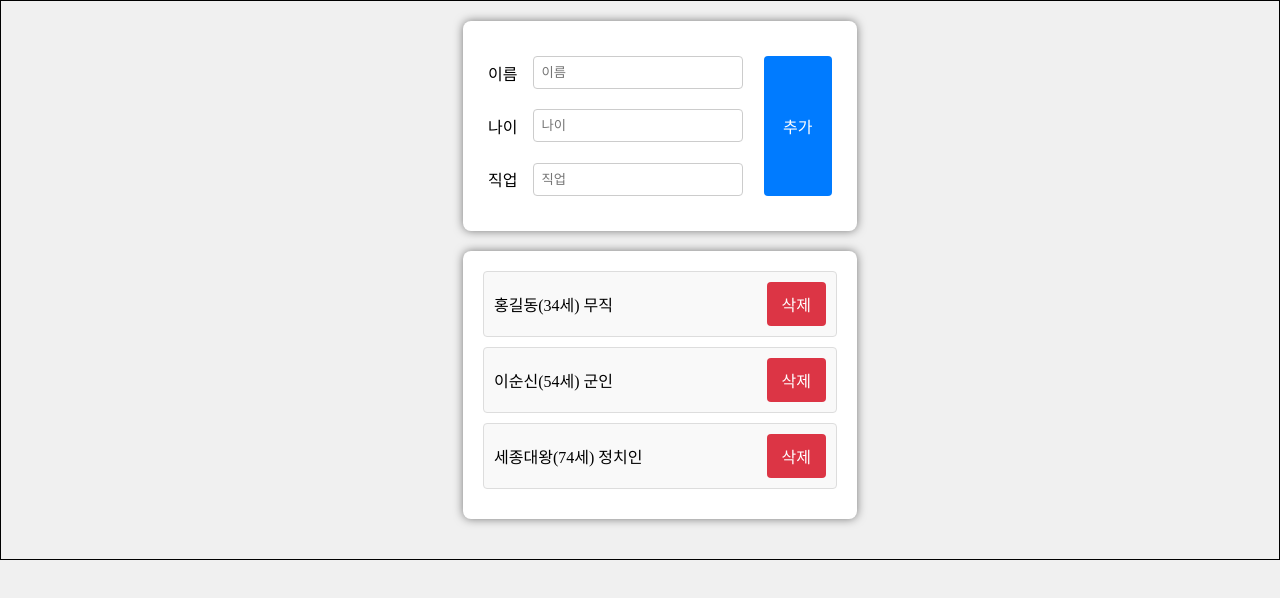
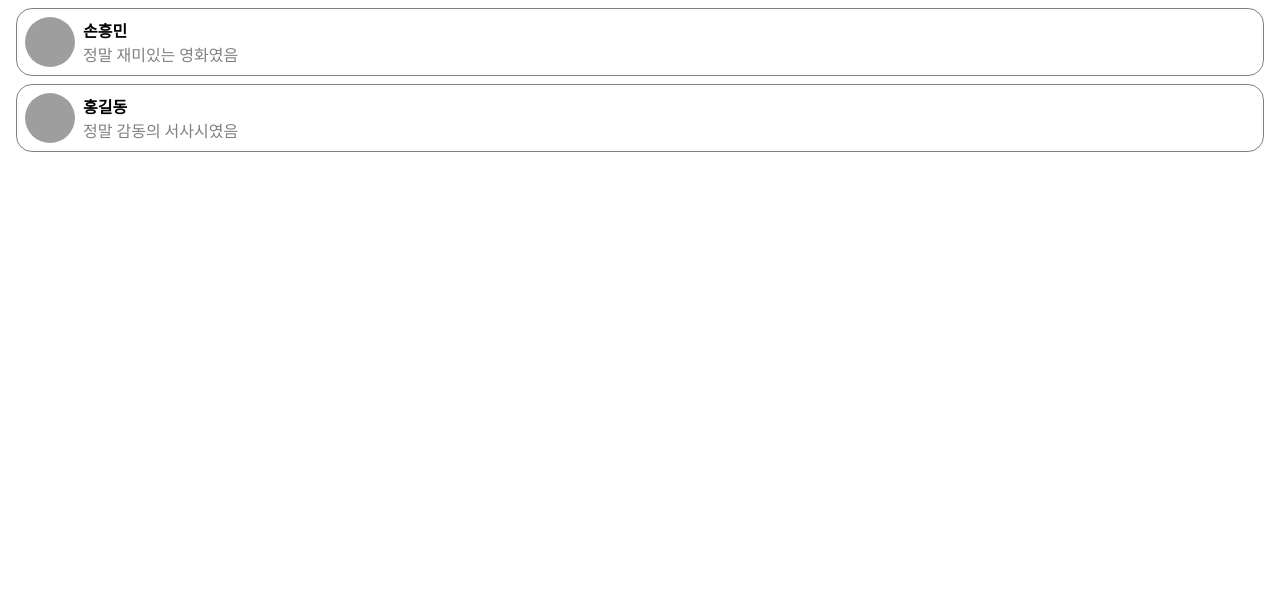
Before and after one commit to borgssam/YS_JAVA01_REACT, a React (Create React App) app: page / in a window 1280 px wide. Shown: the top 598 px of the page. Built offline with nearby package versions, Linux system fonts and the light colour scheme; grey boxes are pictures that could not be loaded.

Commit message:
step10 댓글컴포넌트

```diff
--- a/src/components/MemberList.jsx
+++ b/src/components/MemberList.jsx
@@ -1,36 +1,81 @@
 import './MemberList.css';
+// import './MemberList2.css';
+
+import { useState } from 'react';
+
 export function MemberList(){
+  const [users, setUsers] = useState(
+    [
+    ]
+  );
+
+  // 텍스트값용 변수
+  const [name, setName] = useState('');
+  const changeName = (e)=>{setName(e.target.value);}
+
+  const [age, setAge] = useState('');
+  const changeAge = (e)=>{setAge(e.target.value);}
+
+  const [job, setJob] = useState('');
+  const changeJob = (e)=>{setJob(e.target.value);}
+
+  const addUser = (e) => {
+    e.preventDefault();
+
+    // 새로운 ID 생성
+    const newId = users.length > 0 ? Math.max(...users.map(user => user.id)) + 1 : 1;
+
+    const newUser = {id:newId, name:name ,age:Number(age), job:job};
+    setUsers([...users, newUser]);
+    setName('');
+    setAge('');
+    setJob('');
+  }
+
+  const deleteUser = (_id) =>{
+    const updateUsers = users.filter(user=>user.id !==_id);
+    setUsers(updateUsers);
+  }
   return (
   <>
-    <div className="input-container">
-      <form action="">
+  <div class="input-container">
+    <form id="userForm" onSubmit={addUser}>
       <table >
         <tr>
           <td>이름</td>
-            <td><input type="text" placeholder="이름" id="nameInput"/></td>
-            <td rowspan="3"><button id="addBtn">추가</button></td>
+          <td>
+            <input type="text" placeholder="이름" id="nameInput"
+            onChange={changeName} value={name}/>
+            </td>
+          <td rowspan="3"><button type="submit" id="addBtn">추가</button></td>
         </tr>
         <tr>
           <td>나이</td>
-            <td><input type="text" placeholder="나이" id="ageInput"/></td>
+          <td><input type="text" placeholder="나이" id="ageInput"
+          onChange={changeAge} value={age}/></td>
         </tr>
         <tr>
           <td>직업</td>
-            <td><input  type="text" placeholder="직업" id="jobInput"/></td>
+          <td><input  type="text" placeholder="직업" id="jobInput"
+          onChange={changeJob} value={job}/></td>
         </tr>
       </table>
     </form>
   </div>
 
-    <div className="list-container">
+  <div class="list-container">
     <ul id="userList">
-        <li>홍길동(34세) 무직 <button className="delBtn">삭제</button></li>
-        <li>이순신(54세) 군인 <button className="delBtn">삭제</button></li>
-        <li>세종대왕(74세) 정치인 <button className="delBtn">삭제</button></li>
+      {
+        users.map(
+          (user)=>(
+            <li key={user.id}>{user.id}. {user.name}({user.age}세){user.job} <button className="delBtn" onClick={()=>deleteUser(user.id)}>삭제</button></li>
+
+          )
+        )
+      }
+
     </ul>
-
   </div>
-
   </>
   );
 }
--- /dev/null
+++ b/src/components/MemberList2.css
@@ -0,0 +1,3 @@
+.list-container button{
+  background-color: blue;
+}
--- a/src/index.js
+++ b/src/index.js
@@ -1,9 +1,11 @@
+//파일정보:src/index.js
 import ReactDOM from 'react-dom/client';
-import {App} from './App003';
+import {App} from './step10/App'; //<---
 
 const root = ReactDOM.createRoot(document.getElementById('root'));
 root.render(
   <>
+    {console.log('render')}
     <App/>
   </>
 );
--- /dev/null
+++ b/src/step10/App.jsx
@@ -0,0 +1,23 @@
+// 파일정보:src/step10/App.jsx
+// import "./Comment.css"
+import { CommentBox } from "./CommentBox";
+
+const comments = [
+  {name:'손흥민',  comment:'정말 재미있는 영화였음'},
+  {name:'홍길동',  comment:'정말 감동의 서사시였음'},
+];
+export function App(){
+  return (
+    <>
+    {
+      comments.map(
+        (comm) => {
+           return (
+            <CommentBox name={comm.name} comment={comm.comment}></CommentBox>
+          );
+        }
+      )
+    }
+    </>
+  );
+}
--- /dev/null
+++ b/src/step10/Comment.css
@@ -0,0 +1,37 @@
+
+.wrapper {
+  margin: 8px;
+  padding: 8px;
+  display: flex;
+  flex-direction: row;
+  border: 1px solid grey;
+  border-radius: 16px;
+}
+
+.image-container {
+  height:50px;
+}
+
+.image {
+  width: 50px;
+  height: 50px;
+  border-radius: 25px;
+}
+
+.content-container {
+  margin-left: 8px;
+  display: flex;
+  flex-direction: column;
+  justify-content: center;
+}
+
+.name-text {
+  color: black;
+  font-size: 16px;
+  font-weight: bold;
+}
+
+.comment-text {
+  color: black;
+  font-size: 16px;
+}
--- /dev/null
+++ b/src/step10/CommentBox.jsx
@@ -0,0 +1,52 @@
+const styles = {
+  wrapper: {
+    margin:8,
+    padding:8,
+    display:"flex",
+    flexDirection:'row',
+    border:'1px solid grey',
+    borderRadius:16,
+  },
+  imageContainer:{
+    height:50,
+  },
+  image:{
+    width:50,
+    height:50,
+    borderRadius:25,
+  },
+  contentContainer: {
+    marginLeft:8,
+    display:'flex',
+    flexDirection:'column',
+    justifyContent:'center',
+  },
+  nameText:{
+    color:'black',
+    fontSize:16,
+    fontWeight:'bold',
+  },
+  commentText:{
+    color:'grey',
+    fontSize:16,
+  }
+
+}
+
+export function CommentBox(comm){
+  return (
+    <div style={styles.wrapper}>
+        <div style={styles.imageContainer}>
+            <img
+                src="https://upload.wikimedia.org/wikipedia/commons/8/89/Portrait_Placeholder.png"
+                style={styles.image}
+                alt="Profile Image"
+            />
+        </div>
+        <div style={styles.contentContainer} >
+            <span style={styles.nameText}>{comm.name}</span>
+            <span style={styles.commentText}>{comm.comment}</span>
+        </div>
+    </div>
+  );
+}
--- /dev/null
+++ b/src/test/test5.html
@@ -0,0 +1,77 @@
+<!DOCTYPE html>
+<html lang="en">
+<head>
+    <meta charset="UTF-8">
+    <meta name="viewport" content="width=device-width, initial-scale=1.0">
+    <title>Profile</title>
+    <link rel="stylesheet" href="styles.css">
+    <style>
+      .wrapper {
+          margin: 8px;
+          padding: 8px;
+          display: flex;
+          flex-direction: row;
+          border: 1px solid grey;
+          border-radius: 16px;
+      }
+
+      .image-container {
+          /* 빈 객체였으므로 스타일 없음 */
+          height:50px;
+      }
+
+      .image {
+          width: 50px;
+          height: 50px;
+          border-radius: 25px;
+      }
+
+      .content-container {
+          margin-left: 8px;
+          display: flex;
+          flex-direction: column;
+          justify-content: center;
+      }
+
+      .name-text {
+          color: black;
+          font-size: 16px;
+          font-weight: bold;
+      }
+
+      .comment-text {
+          color: black;
+          font-size: 16px;
+      }
+
+    </style>
+</head>
+<body>
+    <div class="wrapper">
+        <div class="image-container">
+            <img
+                src="https://upload.wikimedia.org/wikipedia/commons/8/89/Portrait_Placeholder.png"
+                class="image"
+                alt="Profile Image"
+            />
+        </div>
+        <div class="content-container">
+            <span class="name-text">홍길동</span>
+            <span class="comment-text">정말 재미있는 영화였음</span>
+        </div>
+    </div>
+    <div class="wrapper">
+        <div class="image-container">
+            <img
+                src="https://upload.wikimedia.org/wikipedia/commons/8/89/Portrait_Placeholder.png"
+                class="image"
+                alt="Profile Image"
+            />
+        </div>
+        <div class="content-container">
+            <span class="name-text">홍길동2</span>
+            <span class="comment-text">정말 감동적인 영화였음</span>
+        </div>
+    </div>
+</body>
+</html>
```
Also changed, not shown: src/test/test4.html (+35 -5 lines), src/App000.jsx (renamed from src/App.jsx). Lines whose indentation alone changed are shown as unchanged.
